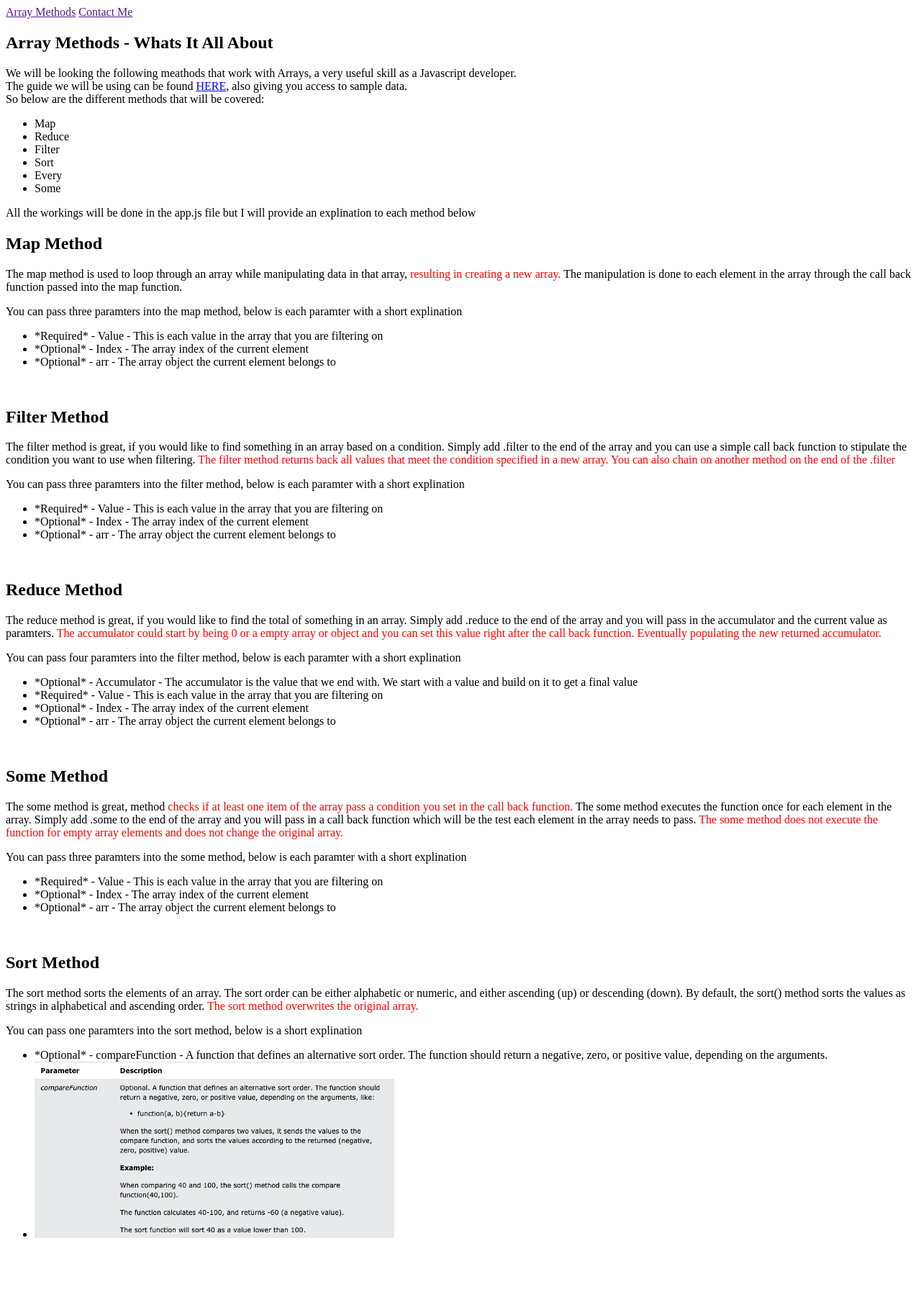
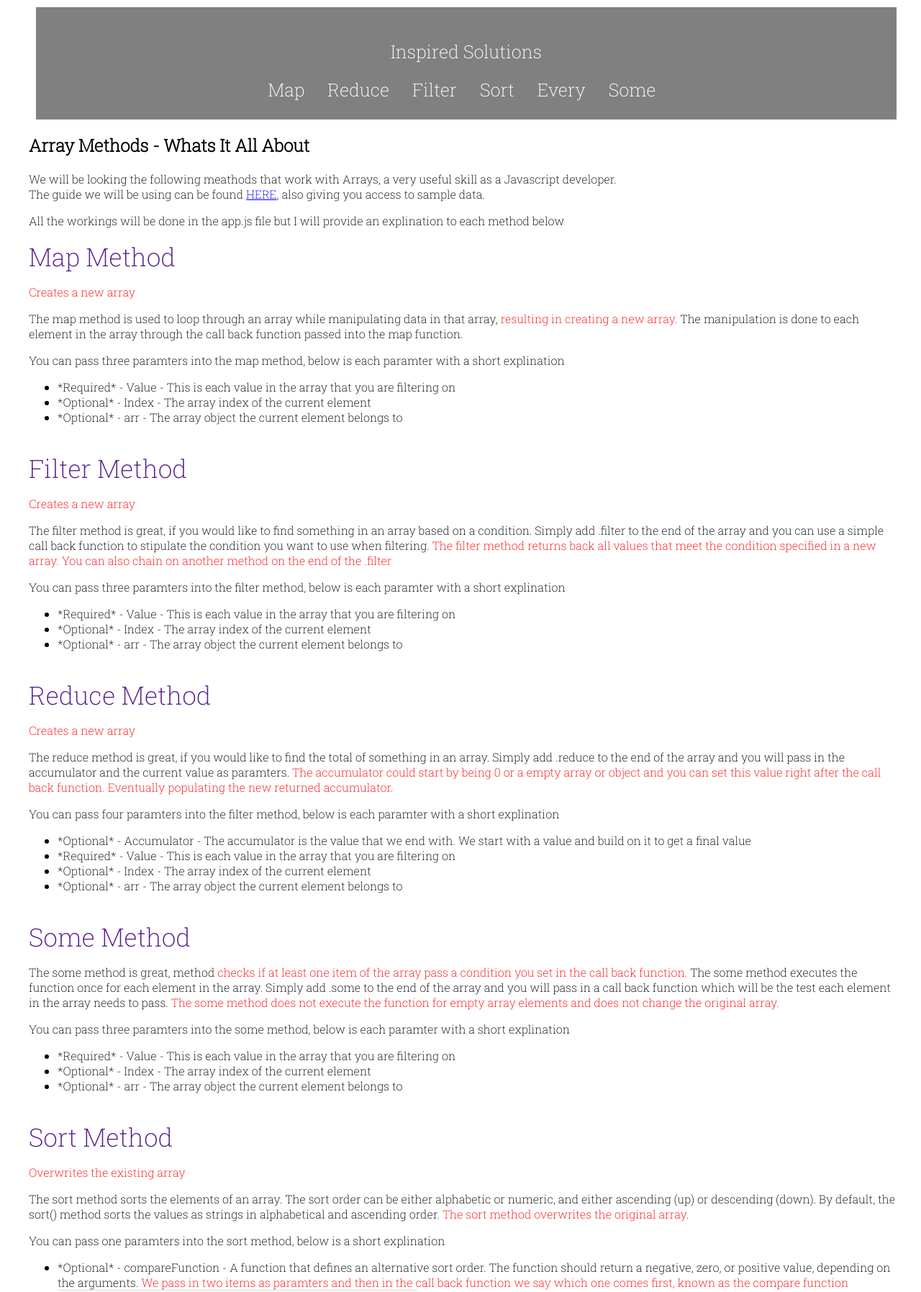
Before and after one commit to amarmohammed20/array-methods, a plain HTML site: page index.html in a window 1280 px wide. Shown: the top 1795 px of the page at 72% size. Before the commit the page ends 1766 px from the top, so only its background shows below. Drawn offline with Linux system fonts and the light colour scheme.

Commit message:
First phase finished
Need to improve on the css

```diff
--- a/app.js
+++ b/app.js
@@ -125,5 +125,53 @@ const charLessThan50 = data.some(char => char.mass < "50" )
 
 // ***** JS SOME METHOD END ******
 
+// ***** JS SORT METHOD START ******
+// Sort by mass - The paramters we pass in are used in the compare function which is used to determine which vaue is greater.
+// So this would be a being Luke Skywalker and b being Anakin Skywalker. We say compare the mass or each one and return the lowest one.
+const sortByMass = data.sort((a,b) => {
+    return a.mass - b.mass;
+});
 
-console.log(charLessThan50)
+//Sort by weight
+const sortByHeight = data.sort((a,b) => {
+    return a.height - b.height;
+})
+
+//Sort by name
+//This example is a little different as its not numbers its a string. We have to compare the two string and assign a positive of negative value.
+const sortByName = data.sort((a,b) => {
+    if(a.name < b.name) {
+        return -1
+    } else {
+        return 1
+    }
+})
+
+//Sort bt gender
+//As gender is the same as name we take the same approach as above. We give each paramter a value to determine a position.
+const sortByGender = data.sort((a,b) => {
+    if(a.gender < b.gender) {
+        return 1
+    } else {
+        return -1
+    }
+})
+// ***** JS SORT METHOD END ******
+
+// ***** JS EVERY METHOD START ******
+//Does every charector have blue eyes?
+//Nice and simple but found that === compare didnt seem to work.
+const charBlueEyes = data.every(char => char.eye_color == "blue");
+
+//Does every charector weight more than 40?
+//Found that even though the data has mass as a string I had to specify a intiger in the call back logic.
+const charWeight40 = data.every(char => char.mass > 40);
+
+//Is every charecter shorter than 200?
+const charShort200 = data.every(char => char.height < 200);
+
+//Is every charecter male
+const charGenderMale = data.every(char => char.gender == "male");
+
+
+console.log(charGenderMale);
--- a/index.html
+++ b/index.html
@@ -5,13 +5,22 @@
     <meta http-equiv="X-UA-Compatible" content="IE=edge">
     <meta name="viewport" content="width=device-width, initial-scale=1.0">
     <link rel="stylesheet" href="./style.css">
-    <title>Array Methods</title>
+    <link rel="preconnect" href="https://fonts.googleapis.com">
+    <link rel="preconnect" href="https://fonts.gstatic.com" crossorigin>
+    <link href="https://fonts.googleapis.com/css2?family=Nunito:ital,wght@0,200;1,200&family=Roboto+Slab:wght@200&display=swap" rel="stylesheet">    <title>Array Methods</title>
 </head>
 <body>
     <header>
         <nav>
-            <a href="">Array Methods</a>
-            <a href="">Contact Me</a>
+            <div>
+                <a href="https://inspiredsolutions.me/" target="_blank" class="logo">Inspired Solutions</a>
+            </div>
+                <a href="#map-method">Map</a>
+                <a href="#reduce-method">Reduce</a>
+                <a href="#filter-method">Filter</a>
+                <a href="#sort-method">Sort</a>
+                <a href="#every-method">Every</a>
+                <a href="#some-method">Some</a>
         </nav>
     </header>
 
@@ -20,22 +29,14 @@
             <h1>Array Methods - Whats It All About</h1>
             <p>We will be looking the following meathods that work with Arrays, a very useful skill as a Javascript developer.
                 <br>The guide we will be using can be found <a href="https://github.com/jamesqquick/javascript-array-functions-practice" target="_blank">HERE</a>, also giving you access to sample data.
-                <br>So below are the different methods that will be covered:
-                <ul>
-                    <li>Map</li>
-                    <li>Reduce</li>
-                    <li>Filter</li>
-                    <li>Sort</li>
-                    <li>Every</li>
-                    <li>Some</li>
-                </ul>
             </p>
 
             <p>All the workings will be done in the app.js file but I will provide an explination to each method below</p>
         </section>
 
         <section>
-            <h2>Map Method</h2>
+            <a href="" name="map-method" class="section-heading">Map Method</a>
+            <p class="important-point">Creates a new array</p>
             <p>The map method is used to loop through an array while manipulating data in that array, <span class="important-point"> resulting in creating a new array.</span> The manipulation is done to each element in the array through the call back function passed into the map function.</p>
             <p>You can pass three paramters into the map method, below is each paramter with a short explination</p>
             <ul>
@@ -47,7 +48,8 @@
         </section>
 
         <section>
-            <h2>Filter Method</h2>
+            <a href="" name="filter-method" class="section-heading">Filter Method</a>
+            <p class="important-point">Creates a new array</p>
             <p>The filter method is great, if you would like to find something in an array based on a condition. Simply add .filter to the end of the array and you can use a simple call back function to stipulate the condition you want to use when filtering. <span class="important-point">The filter method returns back all values that meet the condition specified in a new array. You can also chain on another method on the end of the .filter</span></p>
             <p>You can pass three paramters into the filter method, below is each paramter with a short explination</p>
             <ul>
@@ -59,7 +61,8 @@
         </section>
 
         <section>
-            <h2>Reduce Method</h2>
+            <a href="" name="reduce-method" class="section-heading">Reduce Method</a>
+            <p class="important-point">Creates a new array</p>
             <p>The reduce method is great, if you would like to find the total of something in an array. Simply add .reduce to the end of the array and you will pass in the accumulator and the current value as paramters. <span class="important-point">The accumulator could start by being 0 or a empty array or object and you can set this value right after the call back function. Eventually populating the new returned accumulator.</span></p>
             <p>You can pass four paramters into the filter method, below is each paramter with a short explination</p>
             <ul>
@@ -72,7 +75,7 @@
         </section>
 
         <section>
-            <h2>Some Method</h2>
+            <a href="" name="some-method" class="section-heading">Some Method</a>
             <p>The some method is great, method <span class="important-point">checks if at least one item of the array pass a condition you set in the call back function.</span> The some method executes the function once for each element in the array. Simply add .some to the end of the array and you will pass in a call back function which will be the test each element in the array needs to pass. <span class="important-point">The some method does not execute the function for empty array elements and does not change the original array.</span></p>
             <p>You can pass three paramters into the some method, below is each paramter with a short explination</p>
             <ul>
@@ -84,12 +87,26 @@
         </section>
 
         <section>
-            <h2>Sort Method</h2>
+            <a href="" name="sort-method" class="section-heading">Sort Method</a>
+            <p class="important-point">Overwrites the existing array</p>
             <p>The sort method sorts the elements of an array. The sort order can be either alphabetic or numeric, and either ascending (up) or descending (down). By default, the sort() method sorts the values as strings in alphabetical and ascending order. <span class="important-point">The sort method overwrites the original array.</span>
             <p>You can pass one paramters into the sort method, below is a short explination</p>
             <ul>
-                <li>*Optional* - compareFunction - A function that defines an alternative sort order. The function should return a negative, zero, or positive value, depending on the arguments.</li>
+                <li>*Optional* - compareFunction - A function that defines an alternative sort order. The function should return a negative, zero, or positive value, depending on the arguments. <span class="important-point"> We pass in two items as paramters and then in the call back function we say which one comes first, known as the compare function</span></li>
                 <li><img src="./images/sort-parameter.png" alt=""></li>
+            </ul>
+            <img src="" alt="">
+        </section>
+
+        <section>
+            <a href="" name="every-method" class="section-heading">Every Method</a>
+            <p class="important-point">Creates a new array</p>
+            <p>The every() method returns true if all elements in an array pass a test (provided as a function). <span class="important-point">The method executes the function once for each element present in the array. If it finds an array element where the function returns a false value, every() returns false (and does not check the remaining values). If no false occur, every() returns true</span>
+            <p>You can pass one paramters into the sort method, below is a short explination</p>
+            <ul>
+                <li>*Required* - Value - This is each value in the array that you are filtering on</li>
+                <li>*Optional* - Index -  The array index of the current element</li>
+                <li>*Optional* - arr - The array object the current element belongs to</li>
             </ul>
             <img src="" alt="">
         </section>
--- a/style.css
+++ b/style.css
@@ -1,3 +1,10 @@
+body {
+    max-width: 95%;
+    font-family: 'Roboto Slab', serif;
+    margin-left: 40px;
+    text-align: left;
+}
+
 .important-point {
     color: red;
 }
@@ -5,3 +12,30 @@
 img {
     max-width: 500px;
 }
+
+nav {
+    display: block;
+    padding-bottom: 25px;
+    padding-top: 25px;
+    margin: 10px;
+    background-color: grey;
+    text-align: center;
+}
+
+nav a {
+    text-decoration: none;
+    font-size: 25px;
+    color: white;
+    padding-right: 20px;
+    padding-left: 8px;
+}
+
+.logo {
+    display: inline-flex;
+    padding: 20px;
+}
+
+.section-heading {
+    font-size: 35px;
+    text-decoration: none;
+}
```
